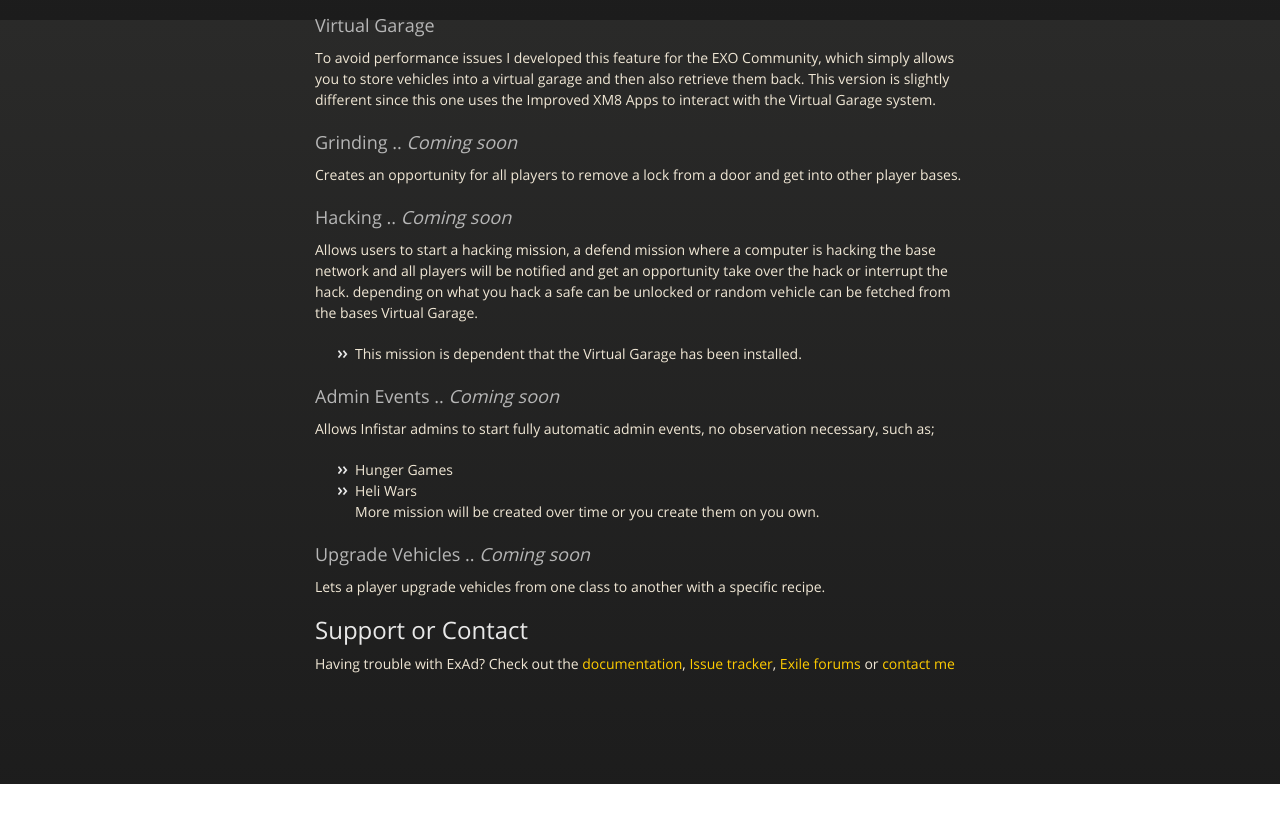
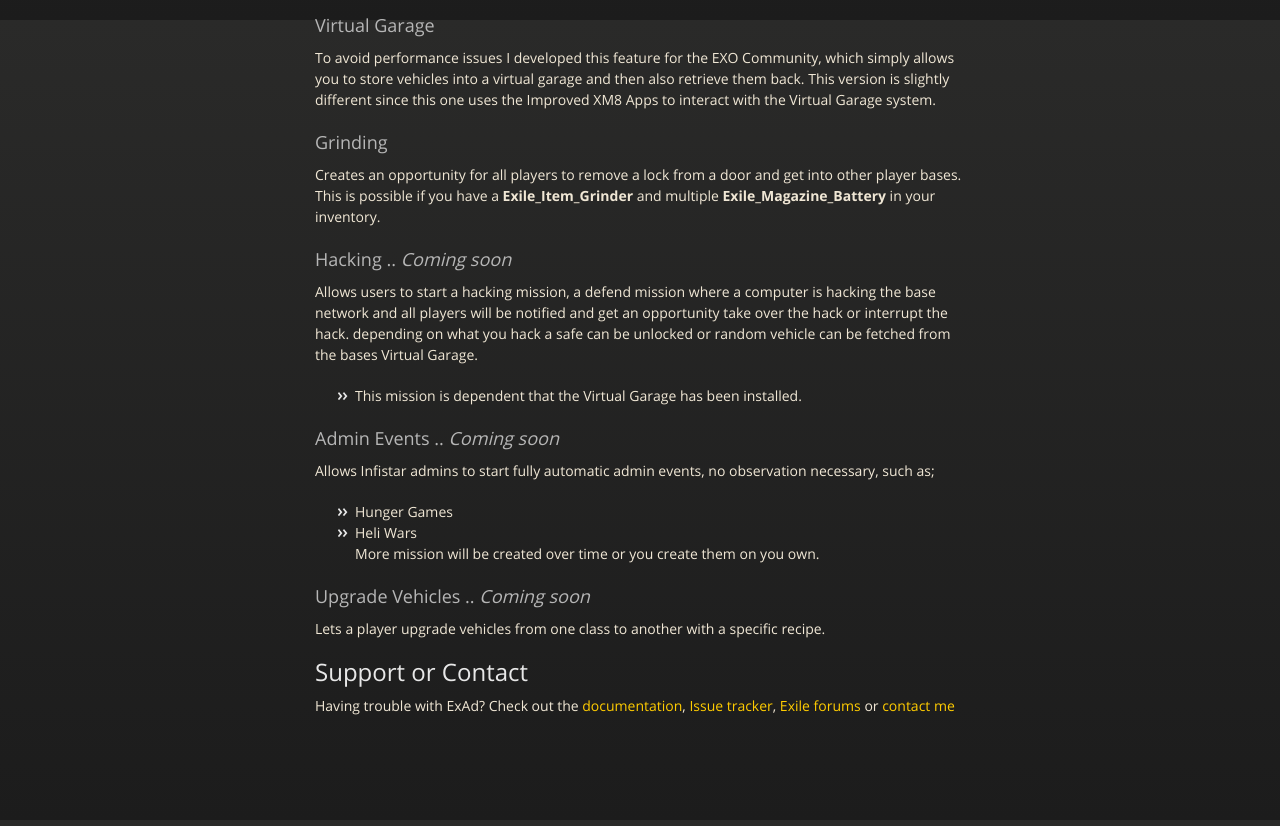
Before and after one commit to Bjanski/ExAd, a plain HTML site: page index.html in a window 1280 px wide. Shown: the part 780-1606 px from the top of the page. Before the commit the page ends 1564 px from the top, so only its background shows below. Drawn offline with nearby package versions, Linux system fonts and the light colour scheme.

Commit message:
Create gh-pages branch via GitHub

```diff
--- a/index.html
+++ b/index.html
@@ -63,10 +63,10 @@
 <p>To avoid performance issues I developed this feature for the EXO Community, which simply allows you to store vehicles into a virtual garage and then also retrieve them back. This version is slightly different since this one uses the Improved XM8 Apps to interact with the Virtual Garage system.  </p>
 
 <h3>
-<a id="grinding--coming-soon" class="anchor" href="#grinding--coming-soon" aria-hidden="true"><span aria-hidden="true" class="octicon octicon-link"></span></a>Grinding .. <em>Coming soon</em>
-</h3>
+<a id="grinding" class="anchor" href="#grinding" aria-hidden="true"><span aria-hidden="true" class="octicon octicon-link"></span></a>Grinding</h3>
 
-<p>Creates an opportunity for all players to remove a lock from a door and get into other player bases.  </p>
+<p>Creates an opportunity for all players to remove a lock from a door and get into other player bases.<br>
+This is possible if you have a <strong>Exile_Item_Grinder</strong> and multiple <strong>Exile_Magazine_Battery</strong> in your inventory.</p>
 
 <h3>
 <a id="hacking--coming-soon" class="anchor" href="#hacking--coming-soon" aria-hidden="true"><span aria-hidden="true" class="octicon octicon-link"></span></a>Hacking .. <em>Coming soon</em>
```
Also changed, not shown: params.json (+1 -1 lines).
